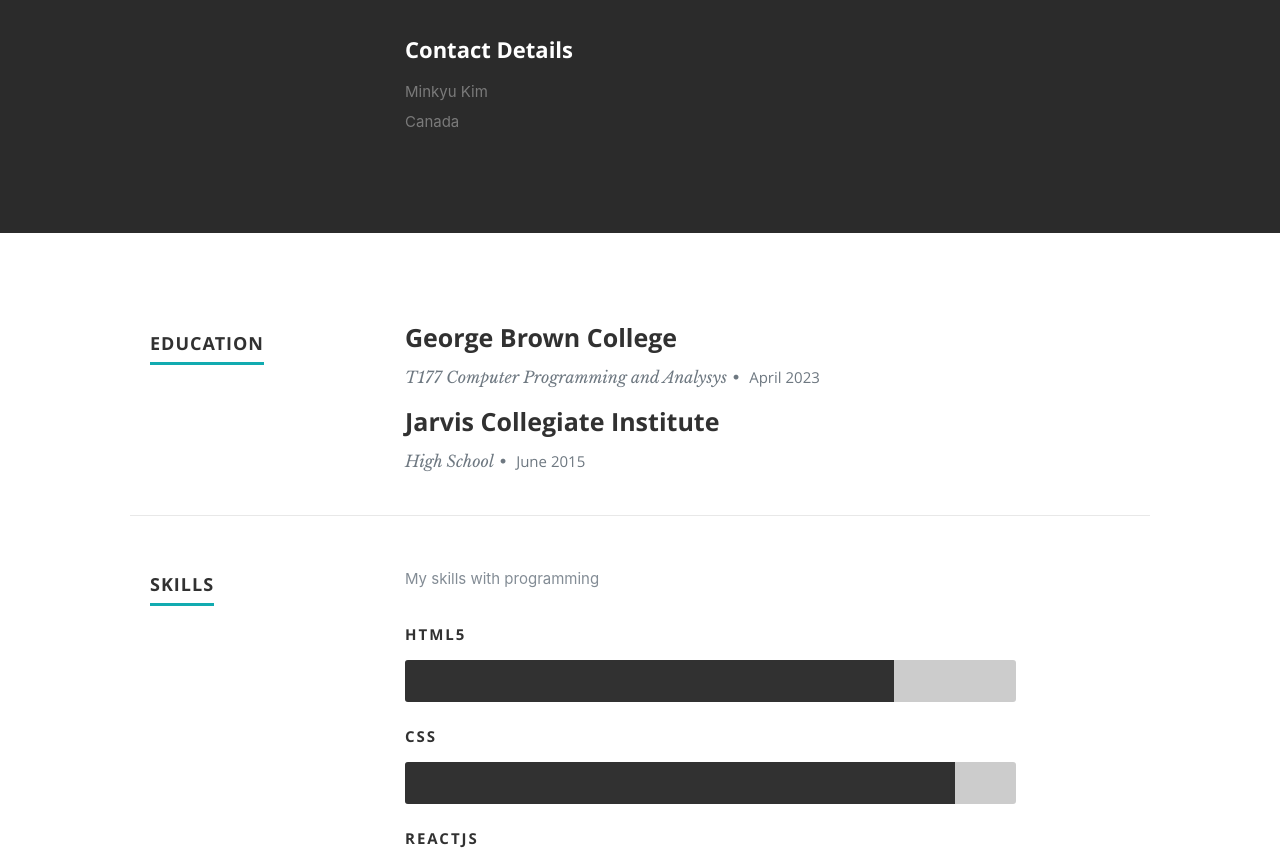
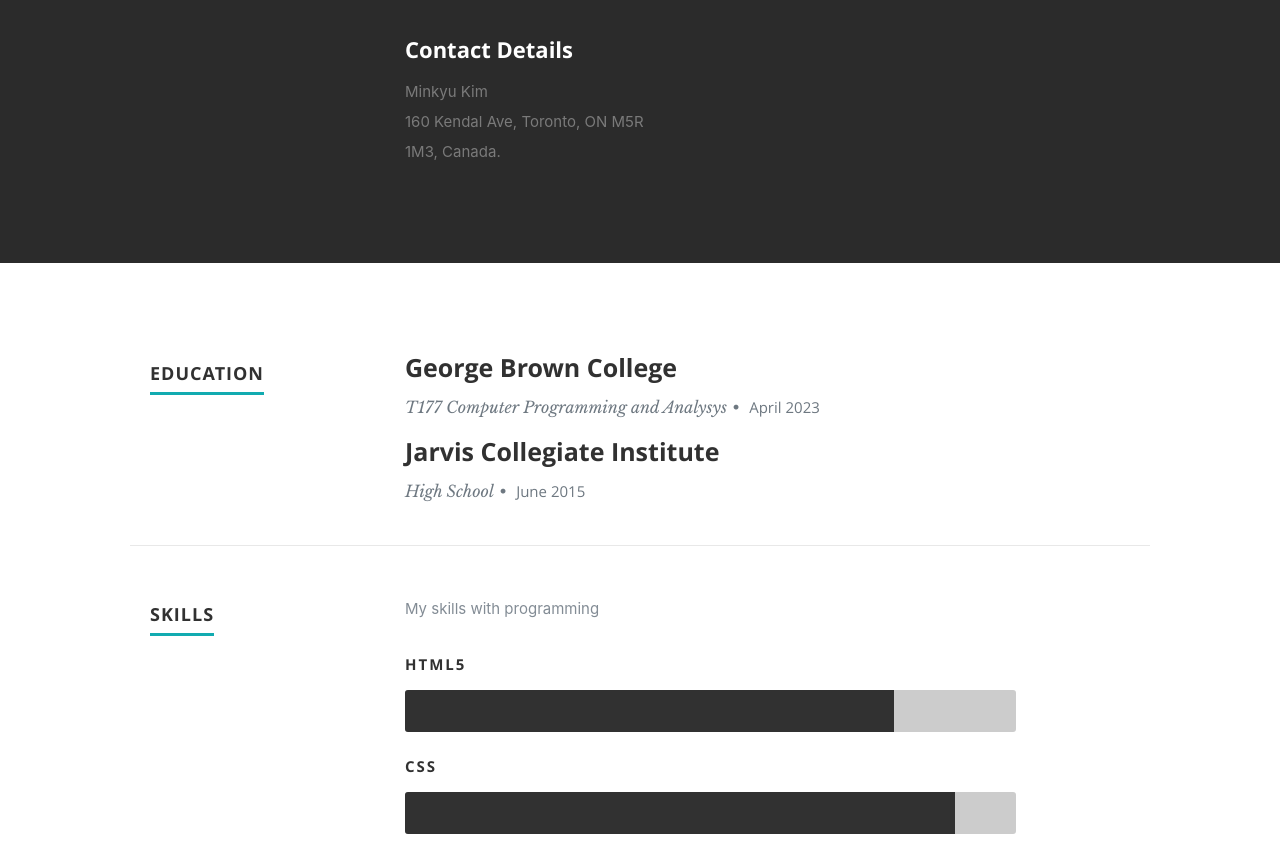
Before and after one commit to DerpyTheSpy/Minkyu_K_W23Portfolio, a React (Create React App) app: page / in a window 1280 px wide. Shown: the part 1023-1884 px from the top of the page. Built offline with nearby package versions, Linux system fonts and the light colour scheme.

Commit message:
minor change

```diff
--- a/src/resumeData.js
+++ b/src/resumeData.js
@@ -21,7 +21,7 @@
         }
       ],
     "aboutme":"I am currently a pre-final year student at the George Brown College. I am a Front End Web Developer, currently diving deeper into Machine Learning. I believe that to be successful in life, one needs to be obsessive with their dreams and keep working towards them.",
-    "address":"Canada",
+    "address":"160 Kendal Ave, Toronto, ON M5R 1M3, Canada.",
     "education":[
       {
         "SchoolName":"George Brown College",
```
